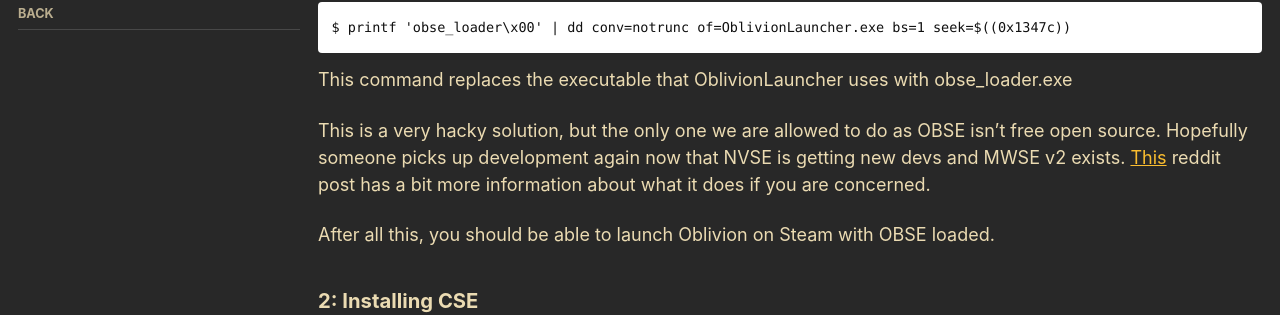
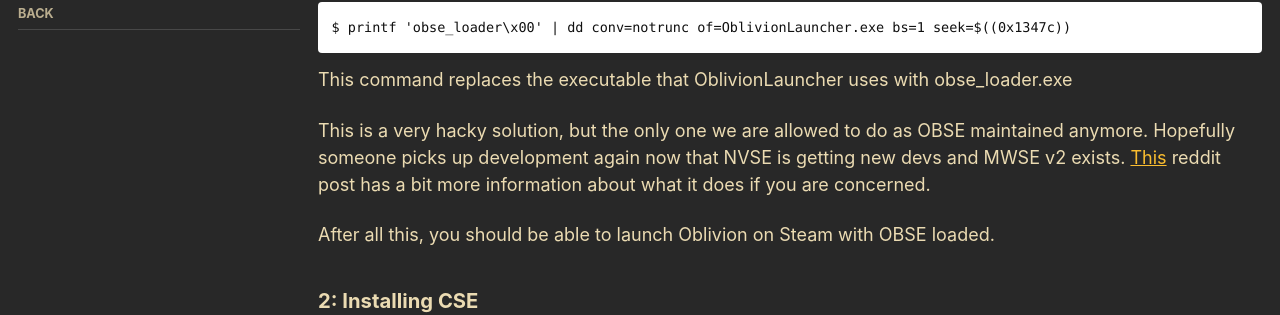
Before and after one commit to katawful/katawful.github.io, a Jekyll site: the page built from _posts/linux/2020-07-09-cs-setup.markdown, in a window 1280 px wide and 900 px high, scrolled down 2705 px. Shown: the part 140-455 px from the top of the window. Built offline with Jekyll 4.4.1, drawn with Linux system fonts in a browser that asks for light colours; cached includes are drawn as plain includes; nearby versions of some CDN libraries; some of the changed text lies outside the part shown.

Commit message:
Fixed some silly typos

````diff
--- a/_posts/linux/2020-07-09-cs-setup.markdown
+++ b/_posts/linux/2020-07-09-cs-setup.markdown
@@ -115,7 +115,7 @@
 ```
 This command replaces the executable that OblivionLauncher uses with obse_loader.exe
 
-This is a very hacky solution, but the only one we are allowed to do as OBSE isn't free open source.
+This is a very hacky solution, but the only one we are allowed to do as OBSE maintained anymore.
 Hopefully someone picks up development again now that NVSE is getting new devs and MWSE v2 exists.
 [This][hack] reddit post has a bit more information about what it does if you are concerned.
 
````
Also changed, not shown: other parts of _posts/linux/2020-07-09-cs-setup.markdown (+1 -1 lines).
